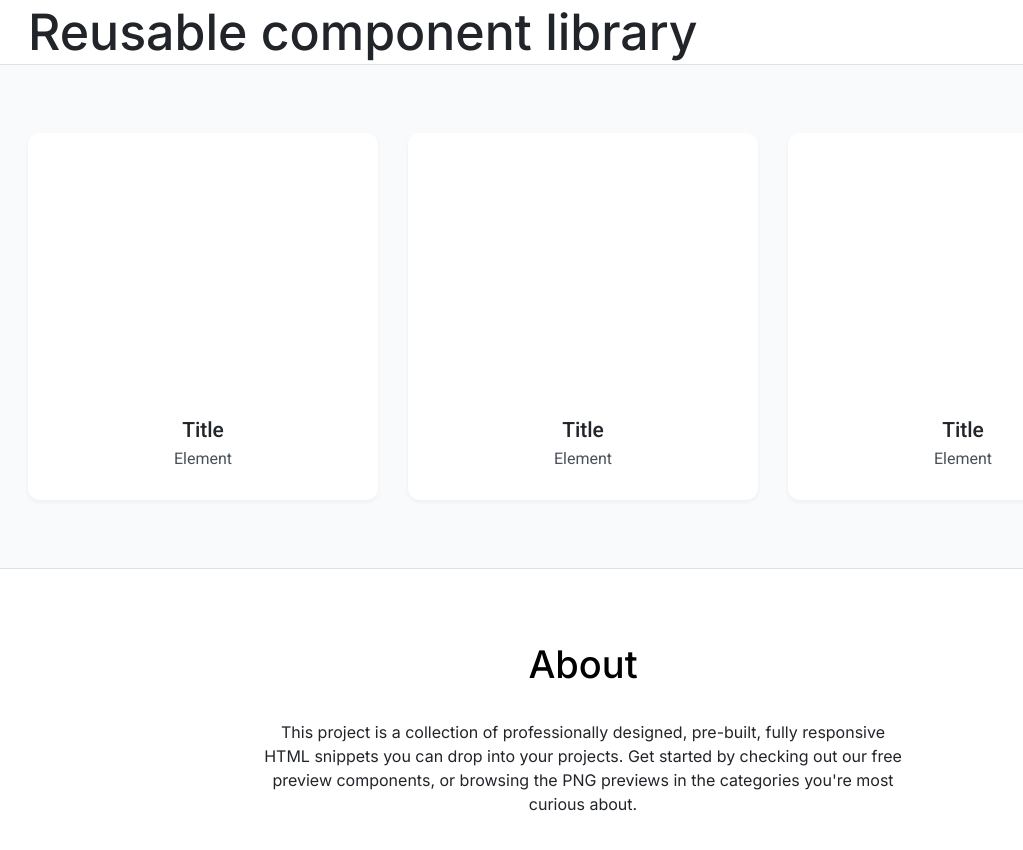
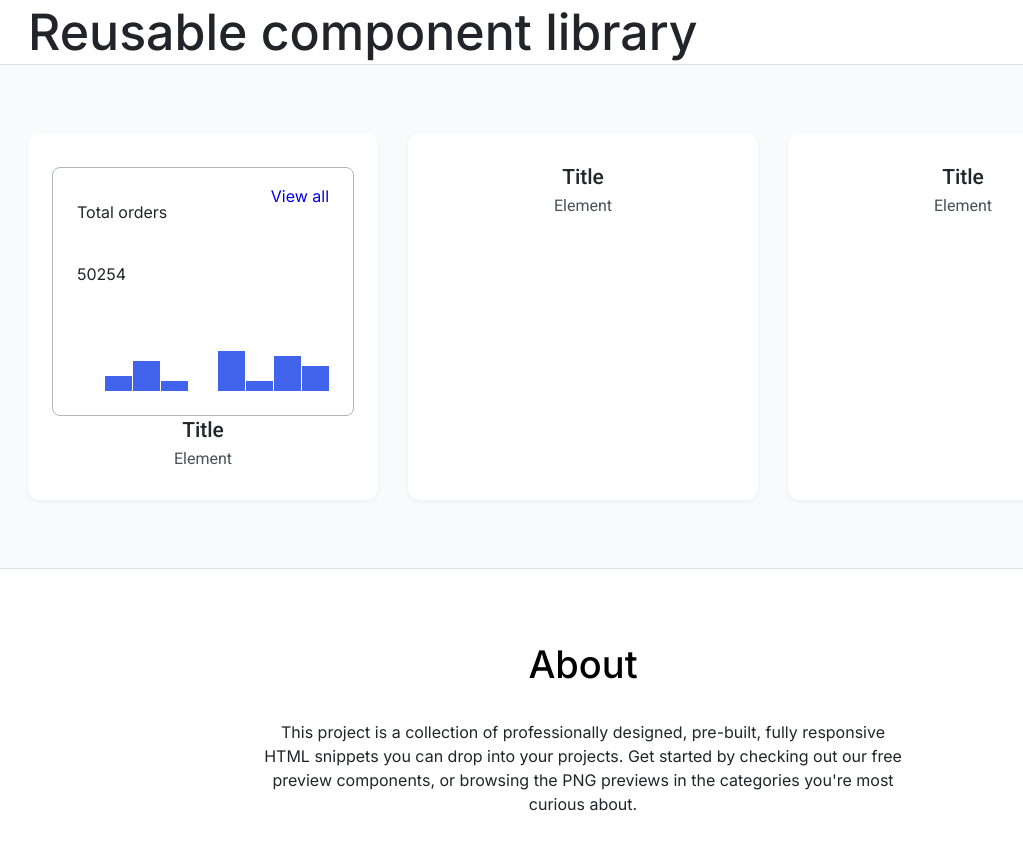
Before and after one commit to js-tasks-ru/htmlcss-20220811_konstantin87, a website: page index.html in a window 1280 px wide. Shown: the whole page, without its empty margins (57-1080 px from the left). Drawn offline with Linux system fonts and the light colour scheme.

Commit message:
04-03-layout: add histogram into collection

```diff
--- a/assets/css/main.css
+++ b/assets/css/main.css
@@ -4,6 +4,7 @@
 @import '../../components/header/header.css';
 @import '../../components/footer/footer.css';
 @import '../../components/collection/collection.css';
+@import '../../04-lection2/01-histogram/histogram.css';
 
 :root {
   --black: #212429;
--- a/components/collection/collection.css
+++ b/components/collection/collection.css
@@ -23,7 +23,7 @@
   display: flex;
   flex-direction: column;
   height: 367px;
-  justify-content: flex-end;
+  justify-content: space-between;
   padding: 32px 0;
   width: 350px;
 }
@@ -50,3 +50,13 @@
   line-height: 19px;
   margin: 0;
 }
+
+.collection__item-preview {
+  align-items: stretch;
+  align-self: stretch;
+  display: flex;
+  flex-direction: column;
+  flex-grow: 1;
+  justify-content: center;
+  padding: 0 24px;
+}
--- a/index.html
+++ b/index.html
@@ -16,6 +16,30 @@
       <main class="collection">
         <div class="collection__inner-container">
           <article class="collection__item">
+            <div class="collection__item-preview">
+              <article class="histogram">
+                <div class="histogram__header">
+                  <section class="histogram__header-left-column">
+                    <p>Total orders</p>
+                    <p class="histogram_text-big">50254</p>
+                  </section>
+                  <div>
+                    <a class="histogram__link" href="#">View all</a>
+                  </div>
+                </div>
+                <section class="histogram__bars">
+                  <div class="histogram__bar"></div>
+                  <div class="histogram__bar histogram__bar_30"></div>
+                  <div class="histogram__bar histogram__bar_60"></div>
+                  <div class="histogram__bar histogram__bar_20"></div>
+                  <div class="histogram__bar"></div>
+                  <div class="histogram__bar histogram__bar_80"></div>
+                  <div class="histogram__bar histogram__bar_20"></div>
+                  <div class="histogram__bar histogram__bar_70"></div>
+                  <div class="histogram__bar histogram__bar_50"></div>
+                </section>
+              </article>
+            </div>
             <section class="collection__item-text-group">
               <h3 class="collection__h3">Title</h3>
               <p class="collection__p">Element</p>
```
